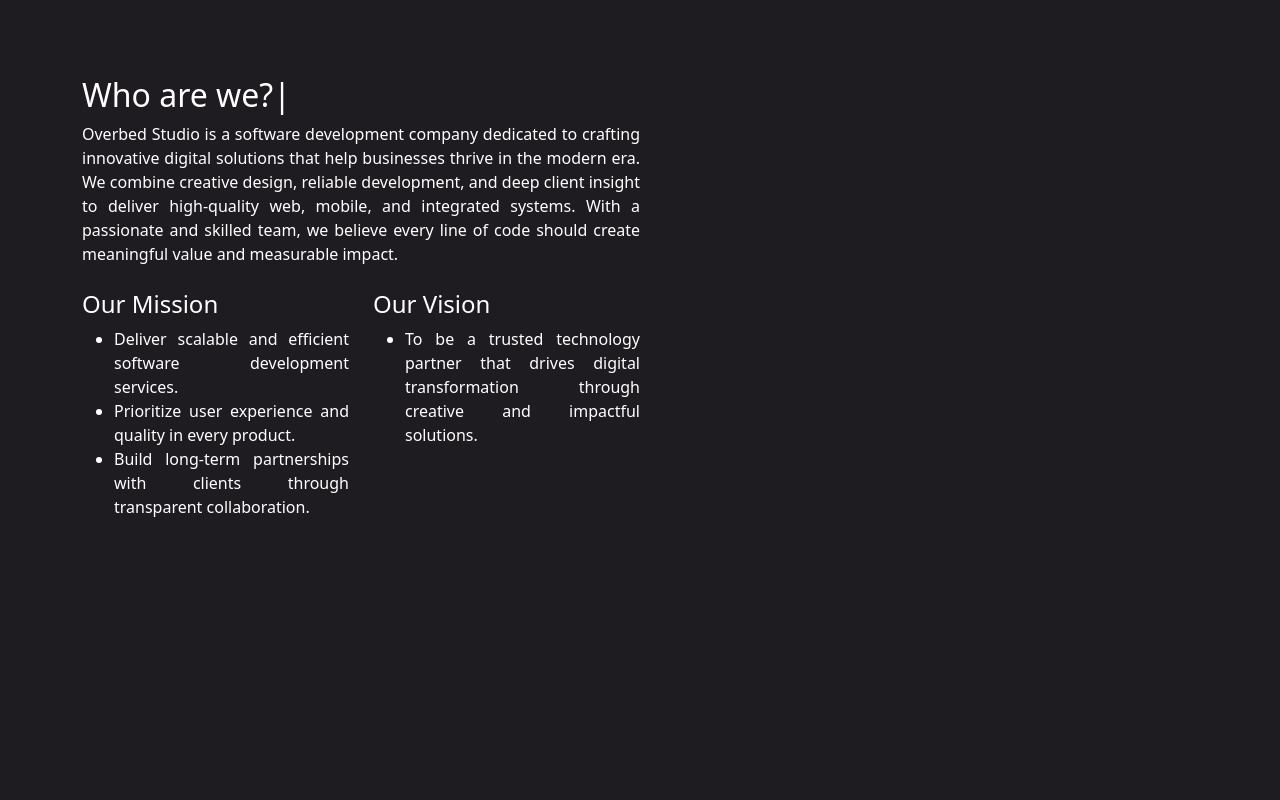
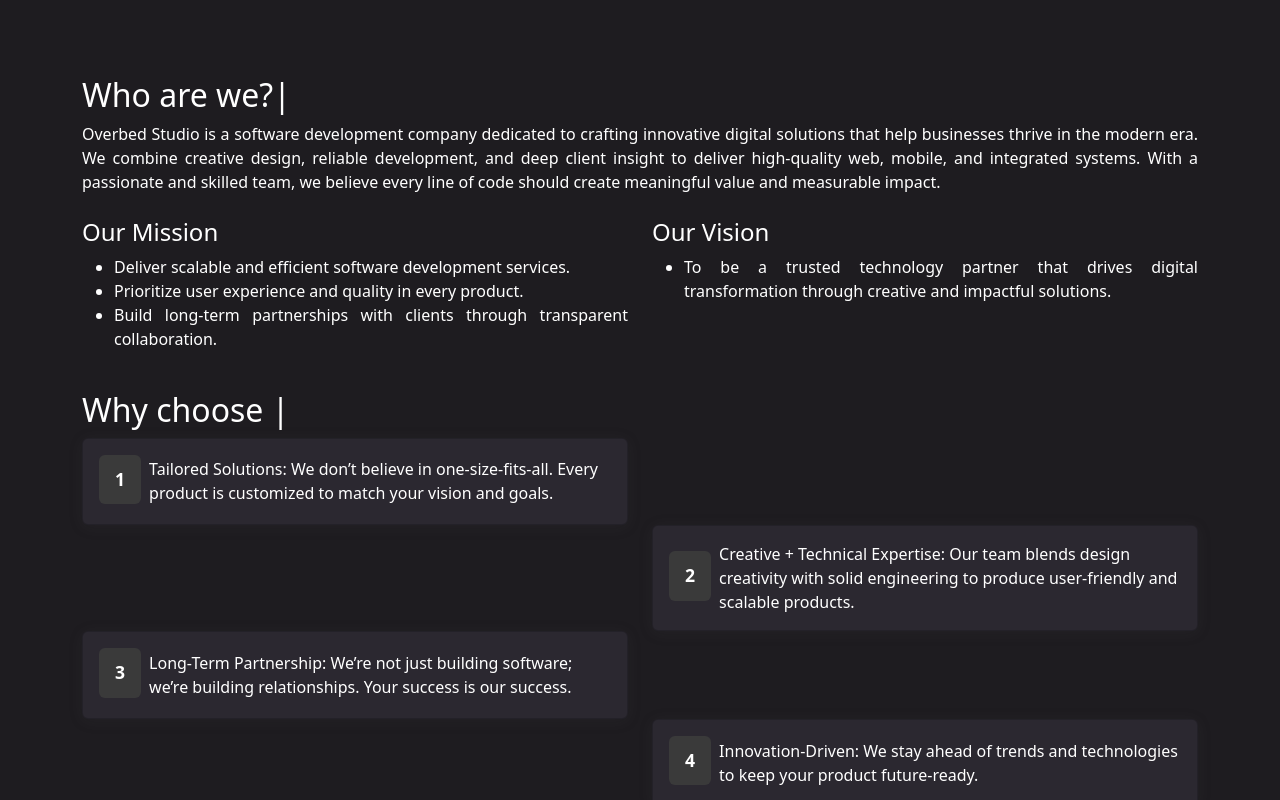
Before and after one commit to Overbed-Studio/overbed-company-profile, a Next.js app: page / in a window 1280 px wide. Shown: the part 880-1680 px from the top of the page. Built offline with nearby package versions, Linux system fonts and the light colour scheme.

Commit message:
feat: add why choose us

```diff
--- a/src/app/page.tsx
+++ b/src/app/page.tsx
@@ -2,6 +2,7 @@
 
 import Image from "next/image";
 import { TypeAnimation } from "react-type-animation";
+import TextCardComponent from "../components/textCardComponent";
 
 export default function Home() {
   return (
@@ -127,8 +128,8 @@
               repeat={Infinity}
             />
           </h1>
-          <div className="d-flex align-items-center justify-content-between">
-            <div className="w-50">
+          <div className="row">
+            <div className="col-12">
               <p style={{ textAlign: "justify" }}>
                 Overbed Studio is a software development company dedicated to
                 crafting innovative digital solutions that help businesses
@@ -167,6 +168,52 @@
               </div>
             </div>
           </div>
+
+          <h1 className="fs-2 mt-4">
+            <TypeAnimation
+              sequence={["Why choose us?", 2000, "Wh# ch005# ##???", 500]}
+              wrapper="span"
+              repeat={Infinity}
+            />
+          </h1>
+          <div className="row">
+            <div className="col-6">
+              <TextCardComponent
+                number={1}
+                text="Tailored Solutions: We don’t believe in one-size-fits-all. Every product is customized to match your vision and goals."
+              />
+            </div>
+          </div>
+
+          <div className="row">
+            <div className="col-6"></div>
+            <div className="col-6">
+              <TextCardComponent
+                number={2}
+                text="Creative + Technical Expertise: Our team blends design creativity with solid engineering to produce user-friendly and scalable products."
+              />
+            </div>
+          </div>
+
+          <div className="row">
+            <div className="col-6">
+              <TextCardComponent
+                number={3}
+                text="Long-Term Partnership: We’re not just building software; we’re building relationships. Your success is our success."
+              />
+            </div>
+            <div className="col-6"></div>
+          </div>
+
+          <div className="row">
+            <div className="col-6"></div>
+            <div className="col-6">
+              <TextCardComponent
+                number={4}
+                text="Innovation-Driven: We stay ahead of trends and technologies to keep your product future-ready."
+              />
+            </div>
+          </div>
         </div>
       </section>
 
--- /dev/null
+++ b/src/components/textCardComponent.tsx
@@ -0,0 +1,32 @@
+export default function TextCardComponent({
+  text,
+  number,
+}: {
+  text: string;
+  number: number;
+}) {
+  return (
+    <div
+      className="card text-white"
+      style={{
+        backgroundColor: "#2b2830ff",
+        boxShadow: "0 2px 15px rgba(90, 90, 90, 0.1)",
+      }}
+    >
+      <div className="card-body d-flex align-items-center">
+        <div className="">
+          <div
+            className="badge text-white p-3 me-2 mb-1"
+            style={{
+              backgroundColor: "#3a3a3aff",
+              fontSize: "1.1rem",
+            }}
+          >
+            {number}
+          </div>
+        </div>
+        <p className="p-0 m-0">{text}</p>
+      </div>
+    </div>
+  );
+}
```
